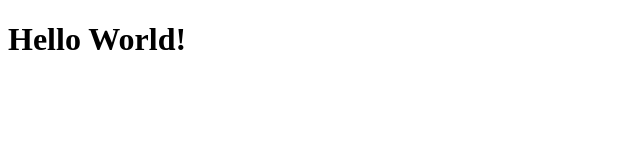
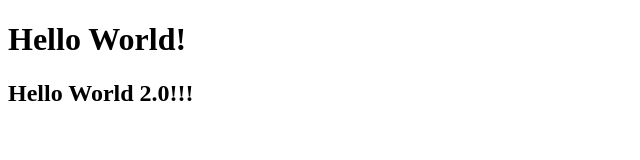
Before and after one commit to GuilhermeAG015/vsCodeTeste, a plain HTML site: page index.html in a window 1280 px wide. Shown: the whole page, without its empty margins (0-640 px from the left). Drawn offline with Linux system fonts and the light colour scheme.

Commit message:
adicionando o main

```diff
--- a/index.html
+++ b/index.html
@@ -8,5 +8,8 @@
 </head>
 <body>
     <h1>Hello World!</h1>
+    <main>
+        <h2>Hello World 2.0!!!</h2>
+    </main>
 </body>
 </html>
```
